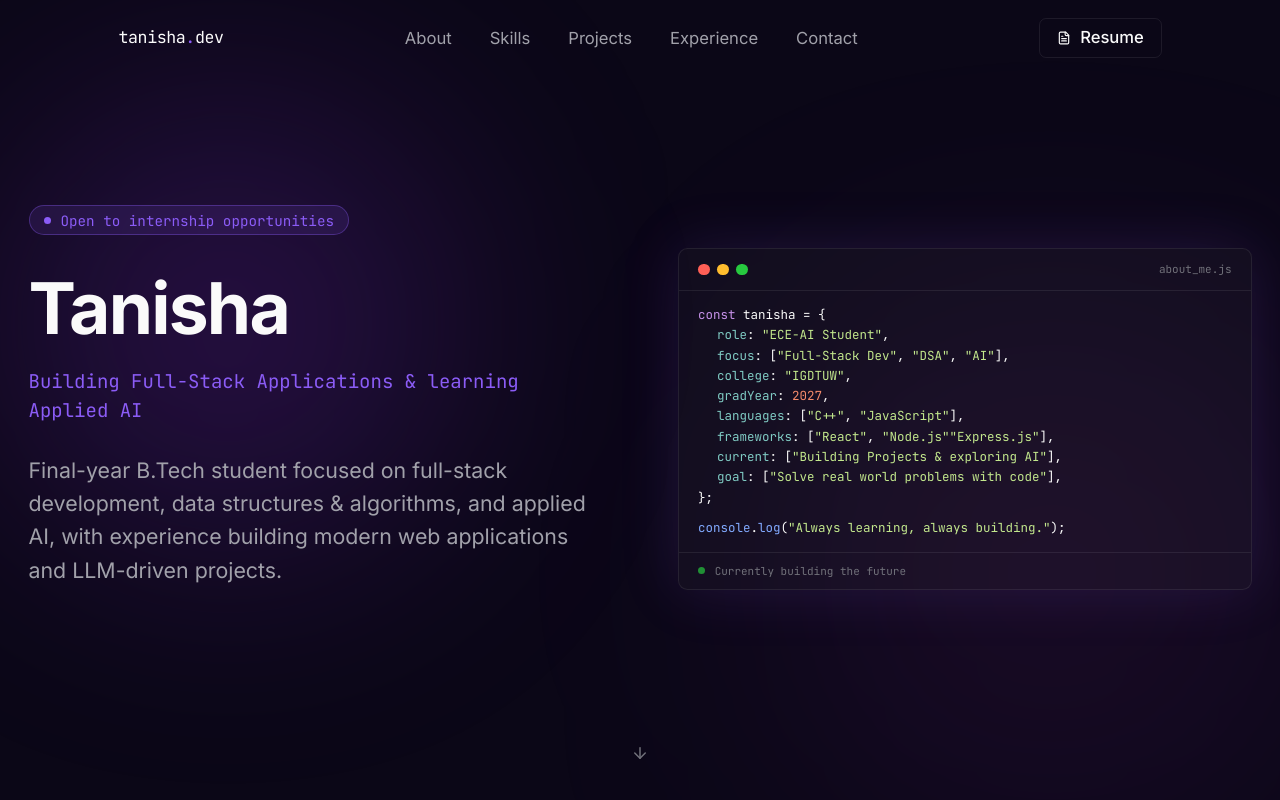
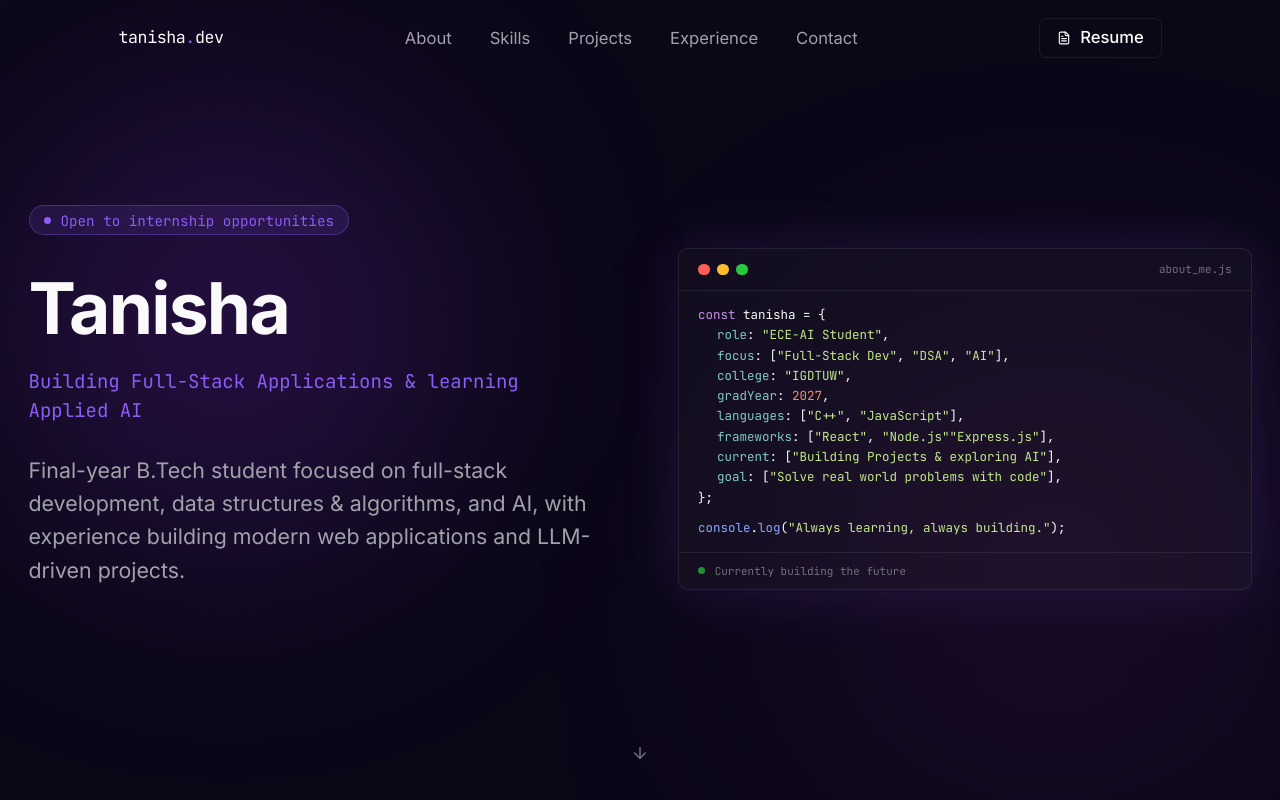
Before and after one commit to TAnisha016/tanisha-portfolio, a React (Vite) app: page / in a window 1280 px wide. Shown: the top 800 px of the page. Built offline with nearby package versions, Linux system fonts and the light colour scheme.

Commit message:
change text

```diff
--- a/src/data/portfolio.js
+++ b/src/data/portfolio.js
@@ -4,7 +4,7 @@ export const profile = {
   name: 'Tanisha',
   role: 'Building Full-Stack Applications & learning Applied AI',
   tagline:
-    "Final-year B.Tech student focused on full-stack development, data structures & algorithms, and applied AI, with experience building modern web applications and LLM-driven projects."
+    "Final-year B.Tech student focused on full-stack development, data structures & algorithms, and AI, with experience building modern web applications and LLM-driven projects."
 };
 
 export const about = {
```
